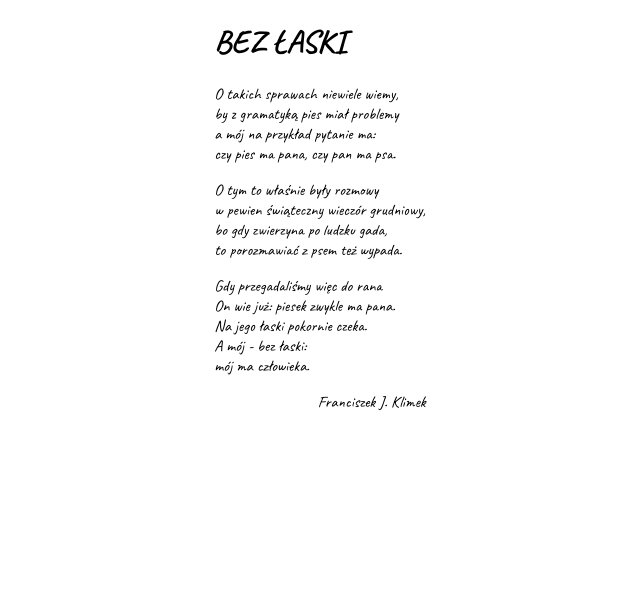
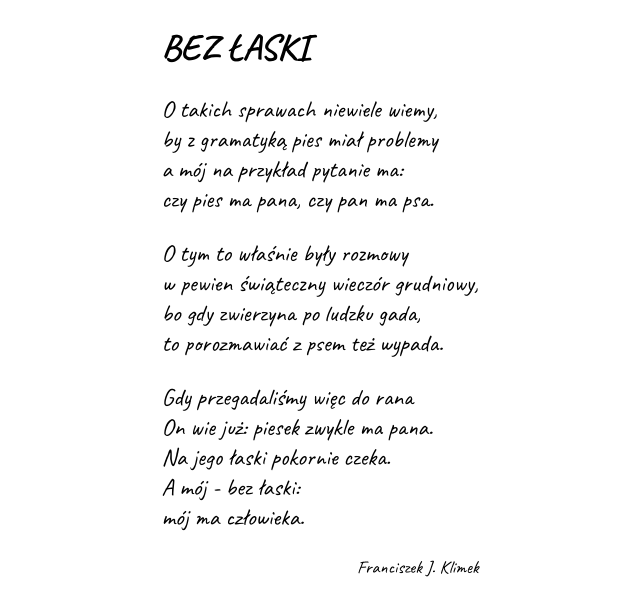
Before and after one commit to ewaolczak/learning-git-2, a plain HTML site: page index.html in a window 1280 px wide. Shown: the whole page, without its empty margins (320-960 px from the left). Drawn offline with Linux system fonts and the light colour scheme.

Commit message:
Add style font

```diff
--- a/css/style.css
+++ b/css/style.css
@@ -5,6 +5,15 @@ margin: 0 auto;
 justify-content: center;
 }
 
+.title {
+    font-size: 36px;
+}
+
+p {
+    font-size: 24px;
+}
+
 .author {
     text-align: right;
+    font-size: 18px;
 }
```
